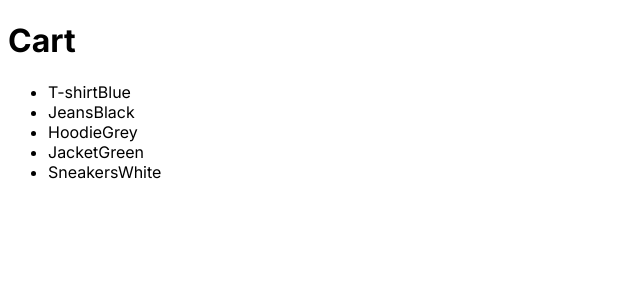
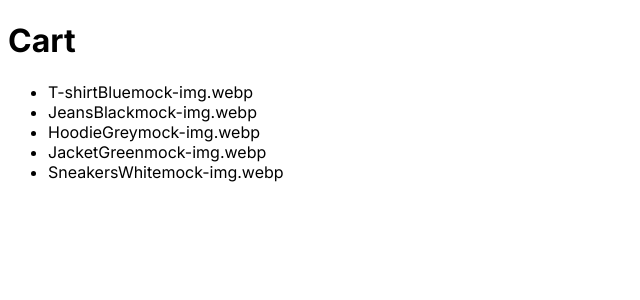
Before and after one commit to maek95/ecommerce-website, a Next.js app: page /cart-page in a window 1280 px wide. Shown: the top 300 px of the page, without its empty margins (0-640 px from the left). Built offline with nearby package versions, Linux system fonts and the light colour scheme.

Commit message:
changed some mockdata

```diff
--- a/public/mockdata.json
+++ b/public/mockdata.json
@@ -4,34 +4,34 @@
     "name": "T-shirt",
     "size": "M",
     "color": "Blue",
-    "image_url": "mock-img.webp"
+    "img": "mock-img.webp"
   },
   {
     "id": 2,
     "name": "Jeans",
     "size": "32",
     "color": "Black",
-    "image_url": "mock-img.webp"
+    "img": "mock-img.webp"
   },
   {
     "id": 3,
     "name": "Hoodie",
     "size": "L",
     "color": "Grey",
-    "image_url": "mock-img.webp"
+    "img": "mock-img.webp"
   },
   {
     "id": 4,
     "name": "Jacket",
     "size": "XL",
     "color": "Green",
-    "image_url": "mock-img.webp"
+    "img": "mock-img.webp"
   },
   {
     "id": 5,
     "name": "Sneakers",
     "size": "42",
     "color": "White",
-    "image_url": "mock-img.webp"
+    "img": "mock-img.webp"
   }
 ]
--- a/src/app/cart-page/page.js
+++ b/src/app/cart-page/page.js
@@ -34,6 +34,7 @@ export default function CartPage() {
           <li key={item.id}>
             {item.name}
             {item.color}
+            {item.img}
           </li>
         ))}
       </ul>
```
